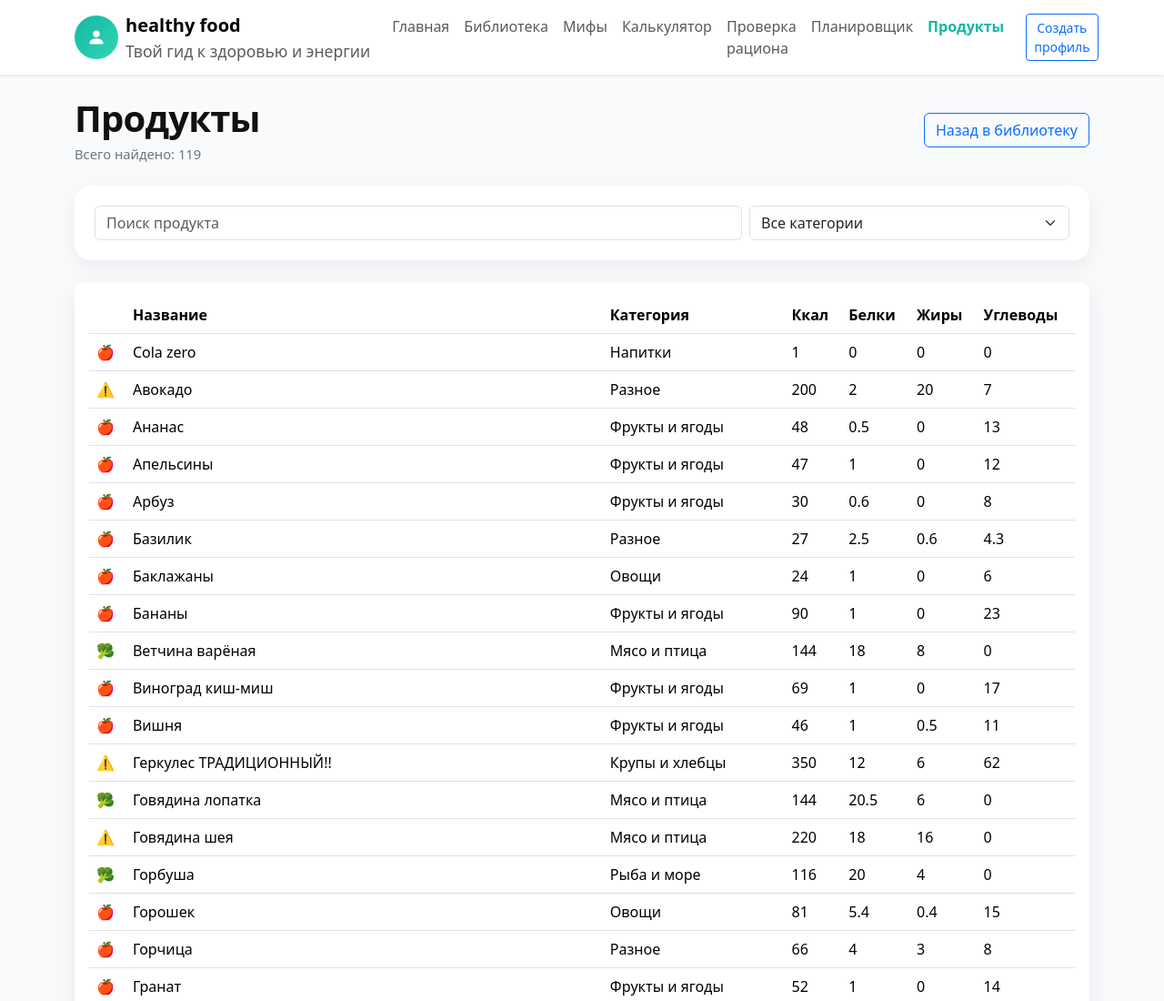
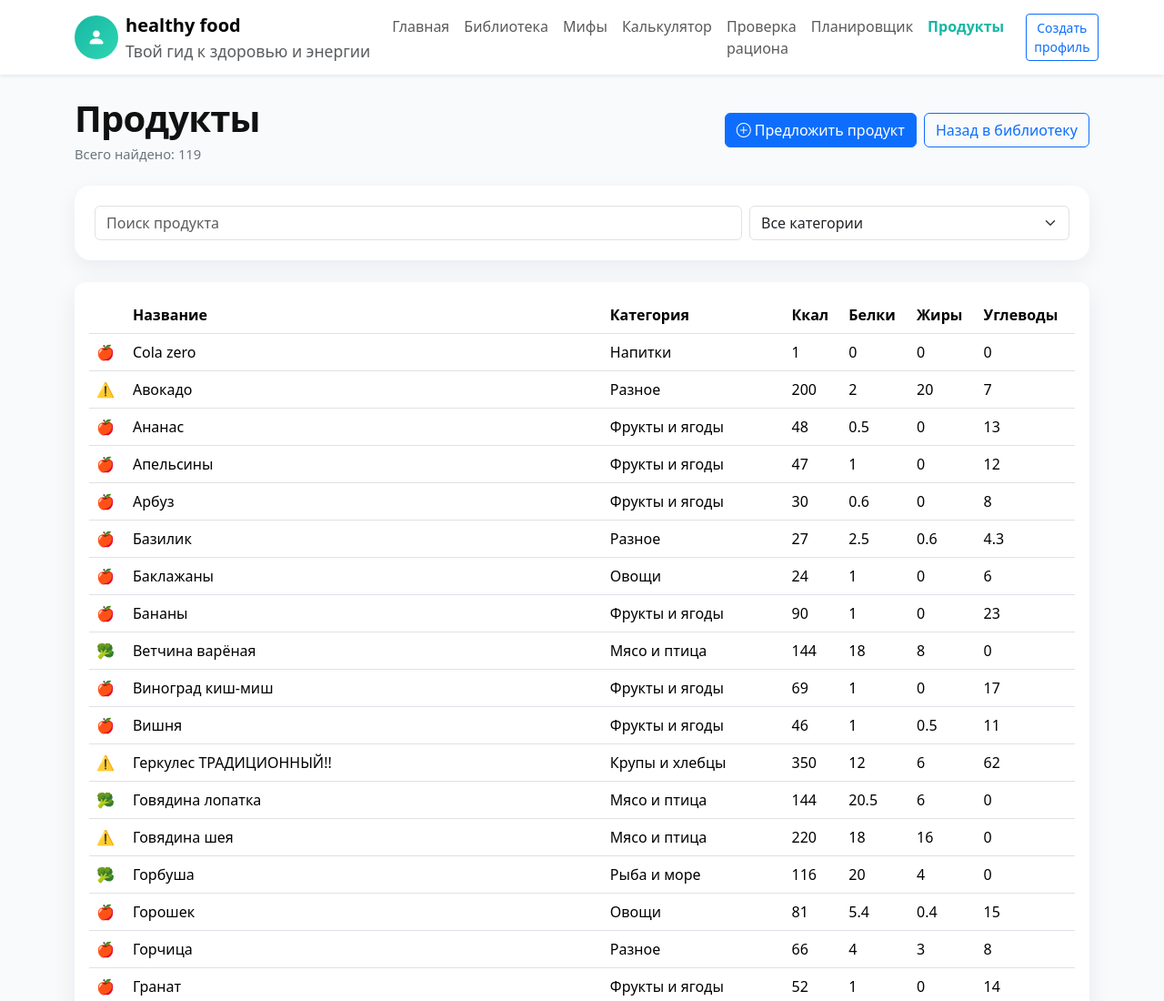
Before and after one commit to DaFi3134/foods, a plain HTML site: page docs/products.html in a window 1280 px wide. Shown: the top 1100 px of the page at 91% size. Drawn offline with nearby package versions, Linux system fonts and the light colour scheme.

Commit message:
Update product page layout and add submit button

```diff
--- a/docs/products.html
+++ b/docs/products.html
@@ -16,7 +16,7 @@
 
 <div class="d-flex flex-wrap justify-content-between align-items-center gap-2 mb-4">
   <div><h1 class="page-title mb-1">Продукты</h1><p class="small-muted mb-0">Всего найдено: <span id="productsCount">—</span></p></div>
-  <a class="btn btn-outline-primary" href="library.html">Назад в библиотеку</a>
+  <div class="d-flex flex-wrap gap-2"><a class="btn btn-primary" href="submit_product.html"><i class="bi bi-plus-circle"></i> Предложить продукт</a><a class="btn btn-outline-primary" href="library.html">Назад в библиотеку</a></div>
 </div>
 <div class="form-section mb-4"><div class="row g-2"><div class="col-md-8"><input id="productSearch" class="form-control" placeholder="Поиск продукта"></div><div class="col-md-4"><select id="categorySelect" class="form-select"></select></div></div></div>
 <div class="card p-3 soft-shadow"><div class="table-responsive"><table class="table table-hover align-middle table-clickable" id="productsTable"><thead><tr><th></th><th>Название</th><th>Категория</th><th>Ккал</th><th>Белки</th><th>Жиры</th><th>Углеводы</th></tr></thead><tbody></tbody></table></div></div>
```
